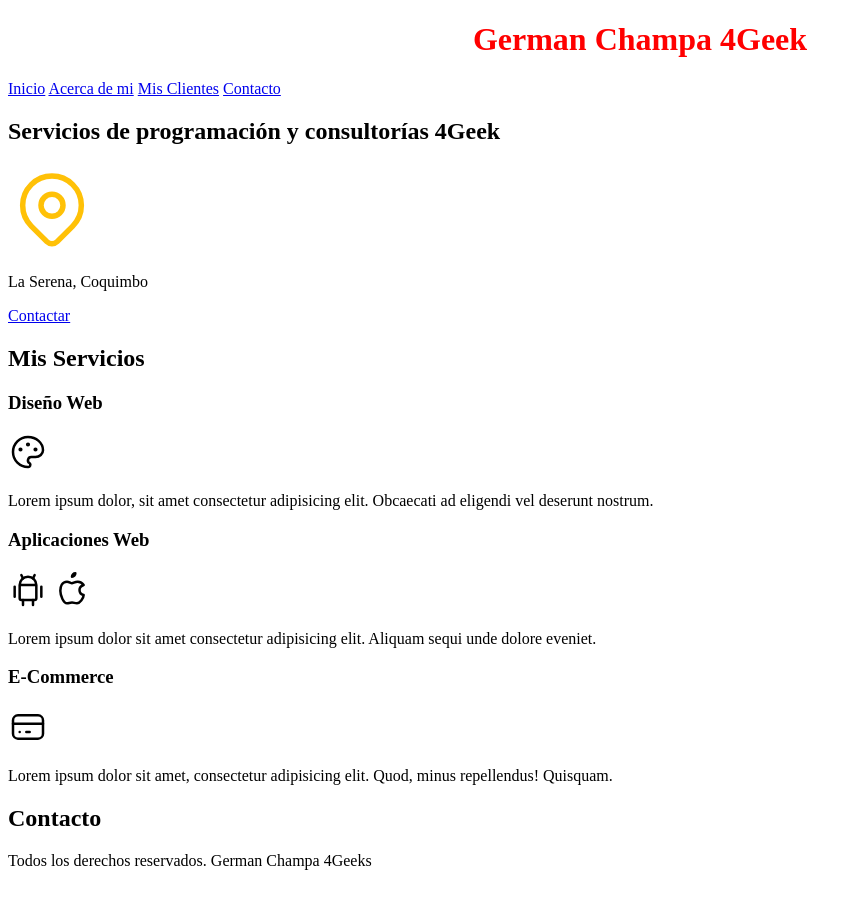
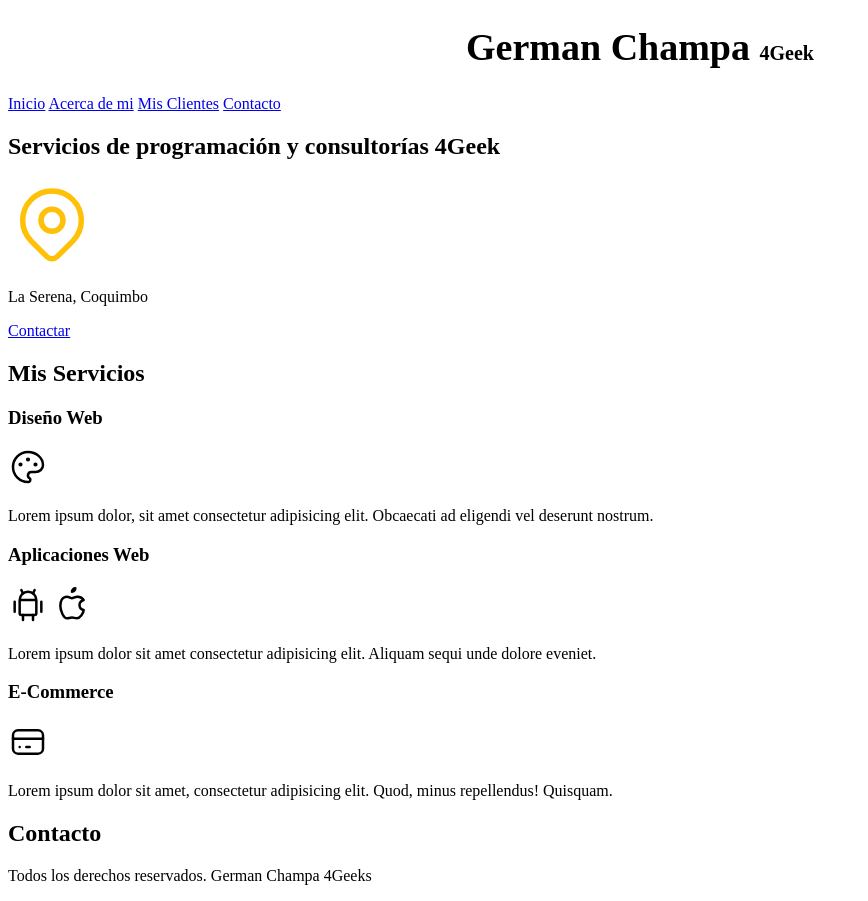
Before and after one commit to aiep-laserena/pro301, a PHP site: page / in a window 1280 px wide. Shown: the whole page, without its empty margins (0-868 px from the left). Before the commit the page ends 870 px from the top, so only its background shows below. Run offline with PHP 8.4, Linux system fonts and the light colour scheme.

Commit message:
add: selectores CSS

```diff
--- a/02-CSS/css/styles.css
+++ b/02-CSS/css/styles.css
@@ -1,4 +1,27 @@
+html {
+  font-size: 62.5%;
+}
+
+body {
+  font-size: 16px;
+}
+
+/* 1 rem = 10px */
+
 h1 {
   text-align: center;
-  color: red;
+  font-size: 3.8rem;
 }
+
+span {
+  font-size: 2rem;
+}
+
+.titulo {
+  text-align: center;
+  font-size: 3.8rem;
+}
+
+.titulo span {
+  font-size: 2rem;
+}
--- a/02-CSS/index.html
+++ b/02-CSS/index.html
@@ -9,7 +9,7 @@
   </head>
   <body>
     <header>
-      <h1>German Champa 4Geek</h1>
+      <h1 class="titulo">German Champa <span>4Geek</span></h1>
     </header>
 
     <!-- Obs: También se puede crear una lista con la etiqueta <ul></ul> siempre y cuando tenga multiples niveles de profundidad. -->
```
